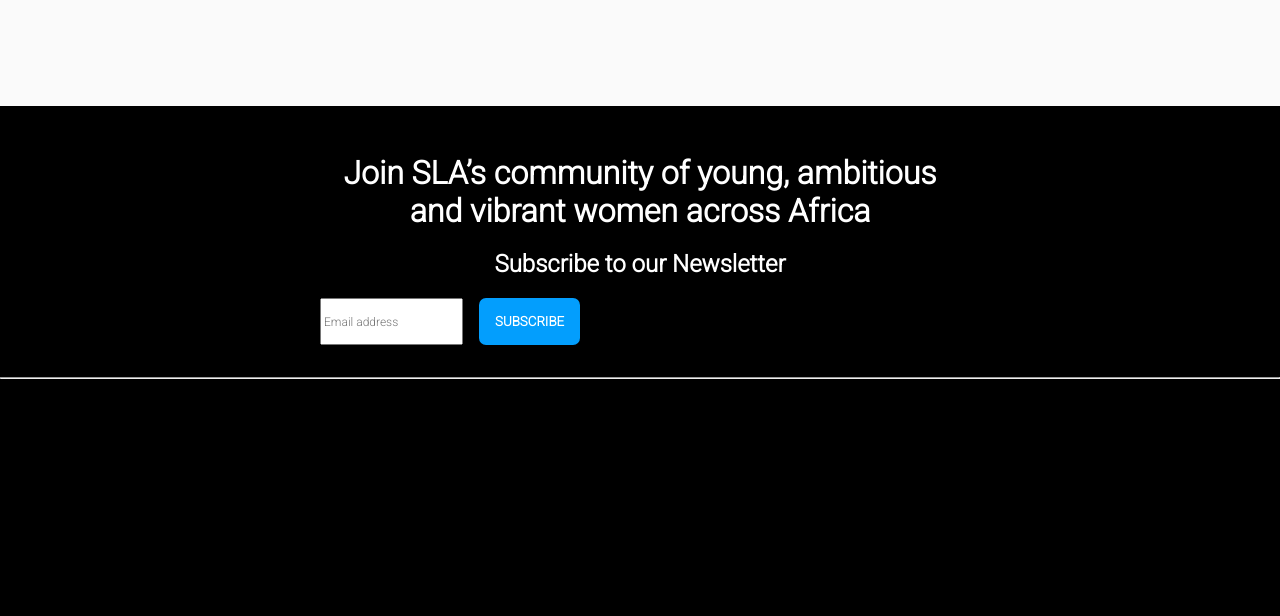
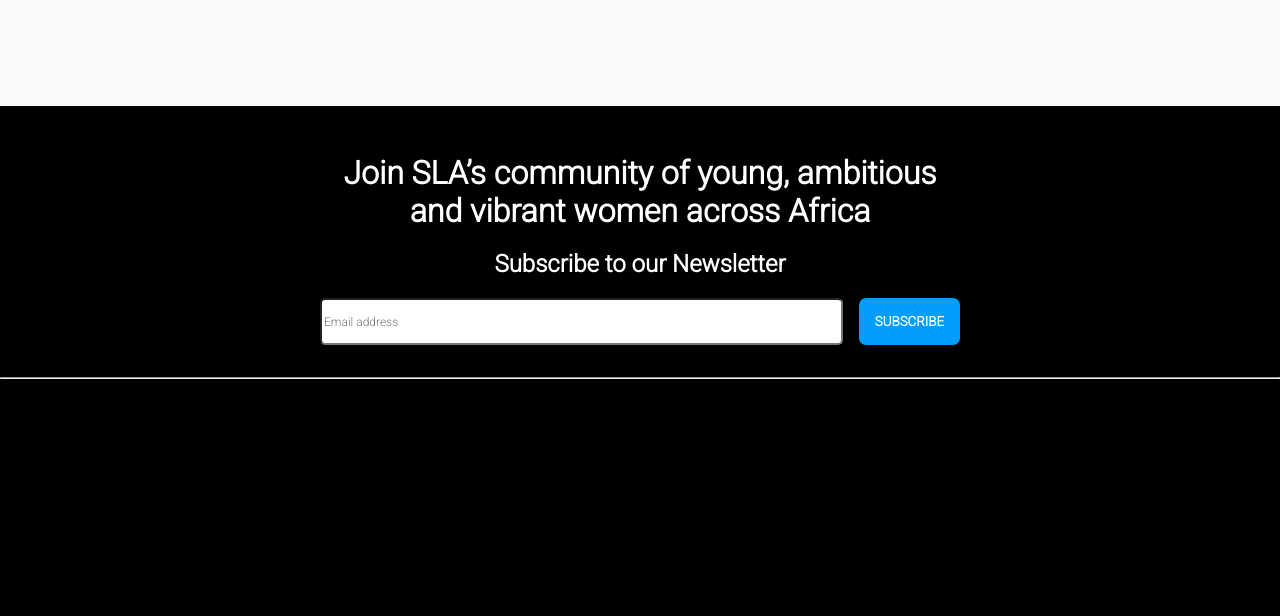
Before and after one commit to Adegbite-Joshua/CODING-TEST, a plain HTML site: page index.html in a window 1280 px wide. Shown: the part 3361-3977 px from the top of the page. Drawn offline with nearby package versions, Linux system fonts and the light colour scheme.

Commit message:
Adding footer

```diff
--- a/style.css
+++ b/style.css
@@ -274,6 +274,10 @@
   .SubscribeDiv{
     background-color: black;
   }
+  .form-control{
+    width: 100%;
+    border-radius: 5px;
+  }
 
 
 
```
Also changed, not shown: index.html (line endings or trailing spaces).
